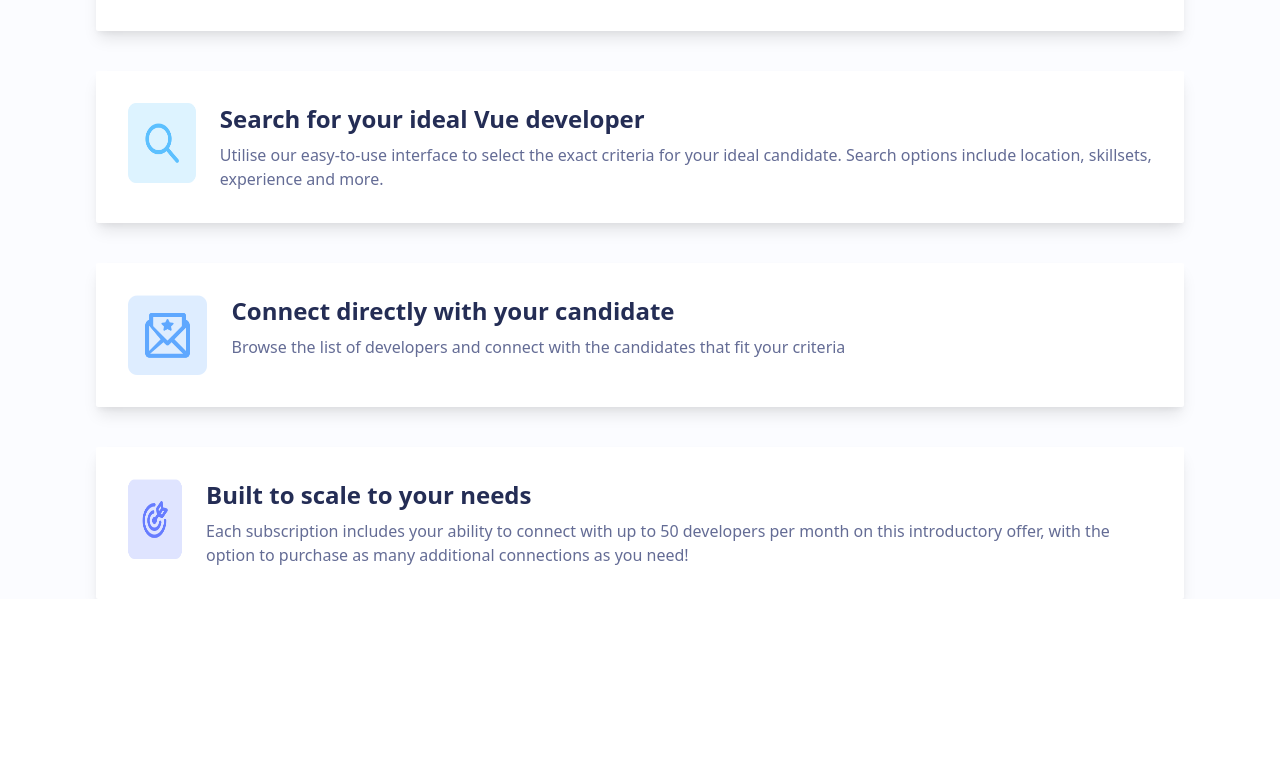
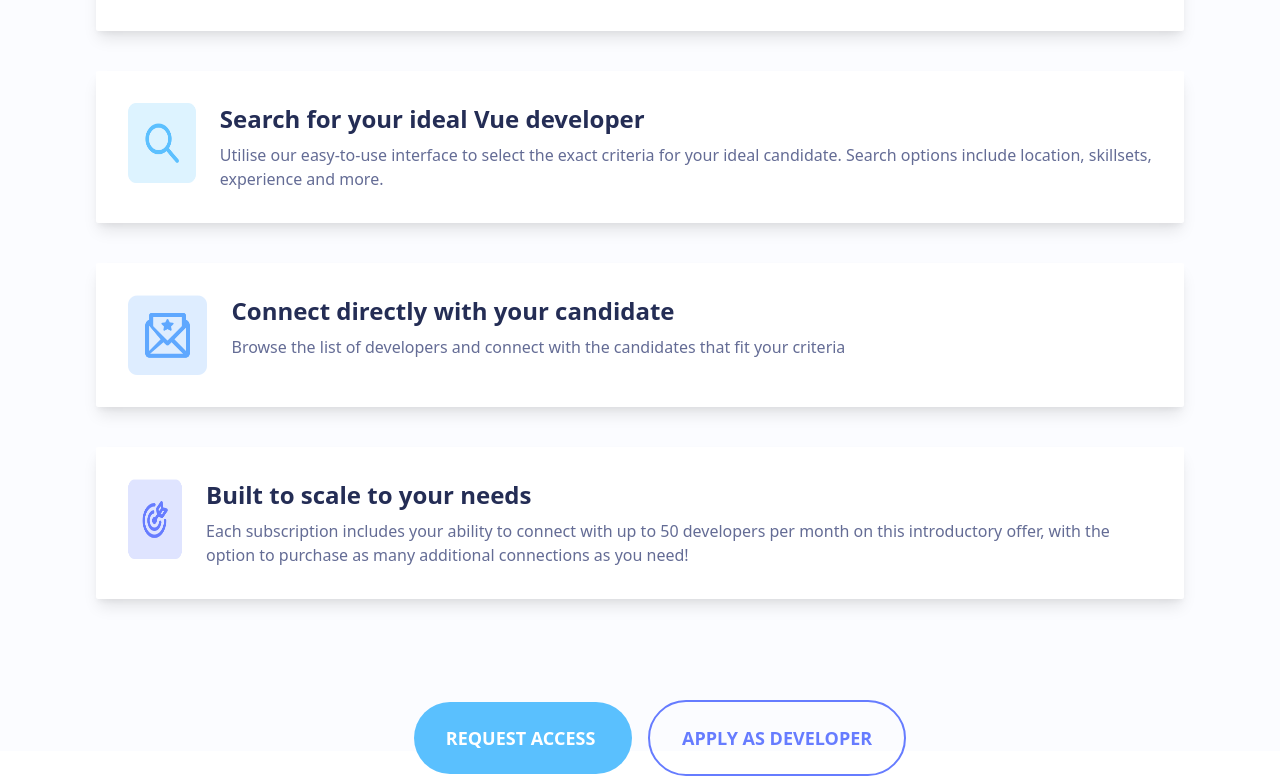
Before and after one commit to emmypuch/vue-school-app-conversion, a Vue app: page / in a window 1280 px wide. Shown: the part 2290-3066 px from the top of the page. Before the commit the page ends 2889 px from the top, so only its background shows below. Built offline with nearby package versions, Linux system fonts and the light colour scheme.

Commit message:
added buttons

```diff
--- a/src/components/DevSearch.vue
+++ b/src/components/DevSearch.vue
@@ -64,6 +64,22 @@
         </p>
       </div>
     </div>
+
+    <div class="button mt-12 flex justify-center items-center">
+      <div id="button" class="mt-20 pl-10">
+        <a
+          href="#"
+          class="btn1 text-white text-lg px-8 py-6 leading-tight rounded-full font-bold transition-all focus:outline-none focus:ring-2"
+        >
+          REQUEST ACCESS
+        </a>
+        <a
+          href="#"
+          class="btn2 bg-transparent text-lg px-8 ml-4 py-6 leading-tight rounded-full font-bold transition-all focus:outline-none focus:ring-2"
+          >APPLY AS DEVELOPER</a
+        >
+      </div>
+    </div>
   </div>
 </template>
 
@@ -101,4 +117,23 @@ div.card-content h3 {
 p {
   color: #646c95;
 }
+
+.btn1 {
+  background-color: #5ac0fe;
+  cursor: pointer;
+}
+
+.btn1:hover {
+  background-color: #57d7ff;
+}
+
+.btn2 {
+  color: #667cff;
+  cursor: pointer;
+  border: 2px solid #667cff;
+}
+
+.btn2:hover {
+  background-color: #e3edff;
+}
 </style>
```
